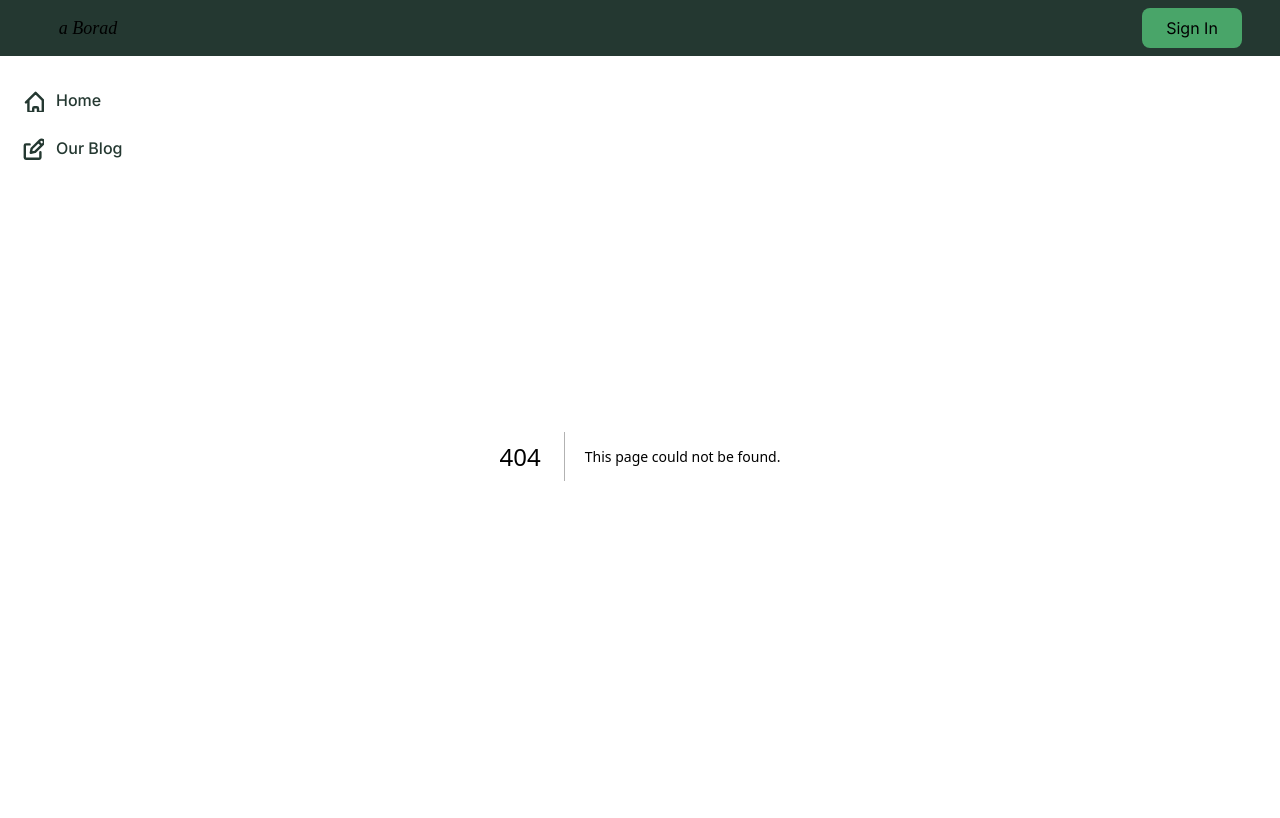
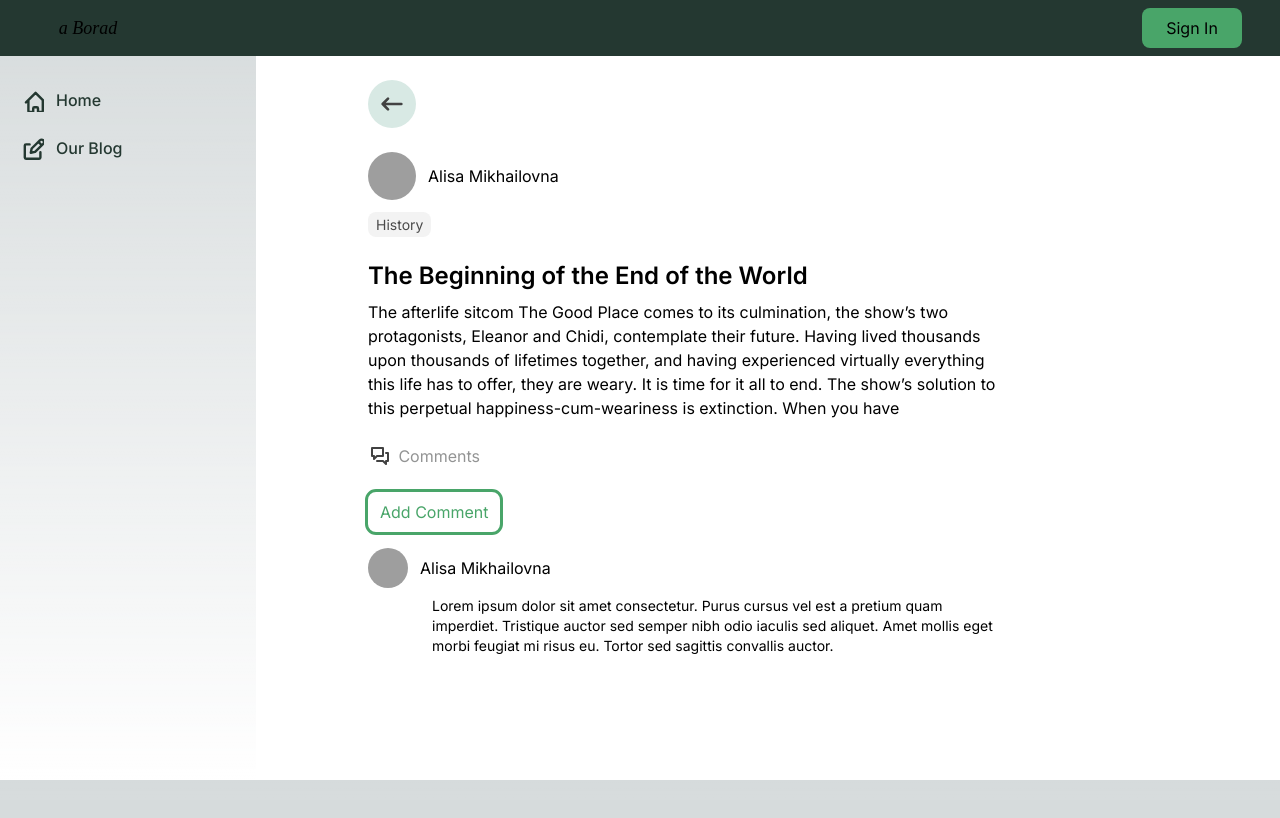
Before and after one commit to Fourth1755/web-board, a Next.js app: page /blog/1 in a window 1280 px wide. Before the commit this address had no page. Shown: the top 818 px of the page. Built offline with nearby package versions, Linux system fonts and the light colour scheme; grey boxes are pictures that could not be loaded.

Commit message:
blog-page

```diff
--- /dev/null
+++ b/app/blog/[id]/page.tsx
@@ -0,0 +1,109 @@
+"use client";
+import { Button } from "@material-tailwind/react";
+import Link from "next/link";
+
+type BlogData = {
+  id: number;
+  name: string;
+  detail: string;
+  crate_dt:string;
+  community_id: number;
+  community: string;
+  user_id: number;
+  user_name: string;
+  user_image: string;
+  comment: string;
+};
+
+function getBlogById(id: number): BlogData {
+  return {
+    id: 1,
+    name: "The Beginning of the End of the World",
+    detail:
+      "The afterlife sitcom The Good Place comes to its culmination, the show’s two protagonists, Eleanor and Chidi, contemplate their future. Having lived thousands upon thousands of lifetimes together, and having experienced virtually everything this life has to offer, they are weary. It is time for it all to end. The show’s solution to this perpetual happiness-cum-weariness is extinction. When you have ",
+    crate_dt:"",
+    community_id: 1,
+    community: "History",
+    user_id: 1,
+    user_name: "Alisa Mikhailovna",
+    user_image: "https://cdn.myanimelist.net/images/characters/5/536830.jpg",
+    comment: "Lorem ipsum dolor sit amet consectetur. Purus cursus vel est a pretium quam imperdiet. Tristique auctor sed semper nibh odio iaculis sed aliquet. Amet mollis eget morbi feugiat mi risus eu. Tortor sed sagittis convallis auctor.",
+  };
+}
+export default function Page() {
+  const blog = getBlogById(1);
+  return (
+    <div className="bg-white md:ml-64 lg:pr-40 lg:pb-20">
+      <div className="container mx-auto md:px-28 px-5 py-6">
+        <Link href={"/"}>
+          <button className="h-12 w-12 rounded-full bg-green-100 flex justify-center items-center">
+            <svg
+              className="w-8 h-8 text-gray-800 dark:text-white"
+              aria-hidden="true"
+              xmlns="http://www.w3.org/2000/svg"
+              width="24"
+              height="24"
+              fill="none"
+              viewBox="0 0 24 24"
+            >
+              <path
+                stroke="currentColor"
+                strokeLinecap="round"
+                strokeLinejoin="round"
+                stroke-width="2"
+                d="M5 12h14M5 12l4-4m-4 4 4 4"
+              />
+            </svg>
+          </button>
+        </Link>
+        <div className="flex pb-3 pt-6">
+          <img
+            className="object-cover h-12 w-12 rounded-full"
+            src={blog.user_image}
+          />
+          <h1 className="text-black my-auto pl-3">{blog.user_name}</h1>
+        </div>
+        <span className="px-2 py-1 bg-surface rounded-lg text-grey text-sm">
+          {blog.community}
+        </span>
+        <div id="content" className="my-6">
+          <h1 className="text-black font-semibold text-2xl pb-2">
+            {blog.name}
+          </h1>
+          <p className="text-black">{blog.detail}</p>
+        </div>
+        <button className="text-grey-300 flex justify-between w-28">
+          <svg
+            className="w-6 h-6 text-gray-800 dark:text-white"
+            aria-hidden="true"
+            xmlns="http://www.w3.org/2000/svg"
+            width="24"
+            height="24"
+            fill="none"
+            viewBox="0 0 24 24"
+          >
+            <path
+              stroke="currentColor"
+              stroke-linecap="round"
+              stroke-linejoin="round"
+              stroke-width="2"
+              d="M9 17h6l3 3v-3h2V9h-2M4 4h11v8H9l-3 3v-3H4V4Z"
+            />
+          </svg>
+          Comments
+        </button>
+        <div className="pb-3 pt-6">
+            <button className="outline outline-success text-success px-3 py-2 rounded-lg">Add Comment</button>
+          <div className="flex pt-4">
+            <img
+              className="object-cover h-10 w-10 rounded-full"
+              src={blog.user_image}
+            />
+            <h1 className="text-black my-auto pl-3">{blog.user_name}</h1>
+          </div>
+          <p className="text-black text-sm pl-16 py-2">{blog.comment}</p>
+        </div>
+      </div>
+    </div>
+  );
+}
--- a/app/components/Blog/blog.tsx
+++ b/app/components/Blog/blog.tsx
@@ -1,3 +1,5 @@
+import Link from "next/link";
+
 type BlogData = {
   id: number;
   name: string;
@@ -29,7 +31,9 @@ export default function Blog(prop: PropsBlog) {
         {blog.community}
       </span>
       <div id="content" className="my-3">
-        <h1 className="text-black font-semibold text-lg">{blog.name}</h1>
+        <Link href={`/blog/${blog.id}`}>
+          <h1 className="text-black font-semibold text-lg">{blog.name}</h1>
+        </Link>
         <p className="text-black">{blog.detail}</p>
       </div>
       <button className="text-grey-300">Comments</button>
--- a/app/components/Navbar/navbar.tsx
+++ b/app/components/Navbar/navbar.tsx
@@ -23,11 +23,11 @@ export default function Navbar() {
           aria-controls="default-sidebar"
           type="button"
           onClick={() => setSidebarOpen(!isSidebarOpen)}
-          className="inline-flex items-center p-2 mt-2 ms-3 text-sm text-gray-500 rounded-lg md:hidden hover:bg-gray-100 focus:outline-none focus:ring-2 focus:ring-gray-200 dark:text-gray-400 dark:hover:bg-gray-700 dark:focus:ring-gray-600"
+          className="inline-flex items-center p-2 mt-2 ms-3 text-sm text-gray-500 rounded-lg md:hidden hover:bg-gray-500 focus:outline-none focus:ring-2 focus:ring-gray-200 dark:text-gray-400 dark:hover:bg-gray-700 dark:focus:ring-gray-600"
         >
           <span className="sr-only">Open sidebar</span>
           <svg
-            className="w-6 h-6 text-gray-800 dark:text-white"
+            className="w-6 h-6 text-white dark:text-white"
             aria-hidden="true"
             xmlns="http://www.w3.org/2000/svg"
             fill="currentColor"
--- a/app/page.tsx
+++ b/app/page.tsx
@@ -93,19 +93,20 @@ export default function Home() {
     setBlogDataShow(result);
   }
   const changeCommunity = (val = "") => {
-
     setCommunity(val);
   };
+
   useEffect(() => {
     initBlogData();
   }, []);
+
   useEffect(() => {
     if(community!=""){
       filterBlogData();
     }
   }, [community]);
   return (
-    <div className="container mx-auto md:px-32 px-5 pt-10">
+    <div className="container mx-auto md:px-40 px-5 pt-10">
       <div className="flex justify-between grid-cols-3 gap-4">
         <input
           type="text"
```
